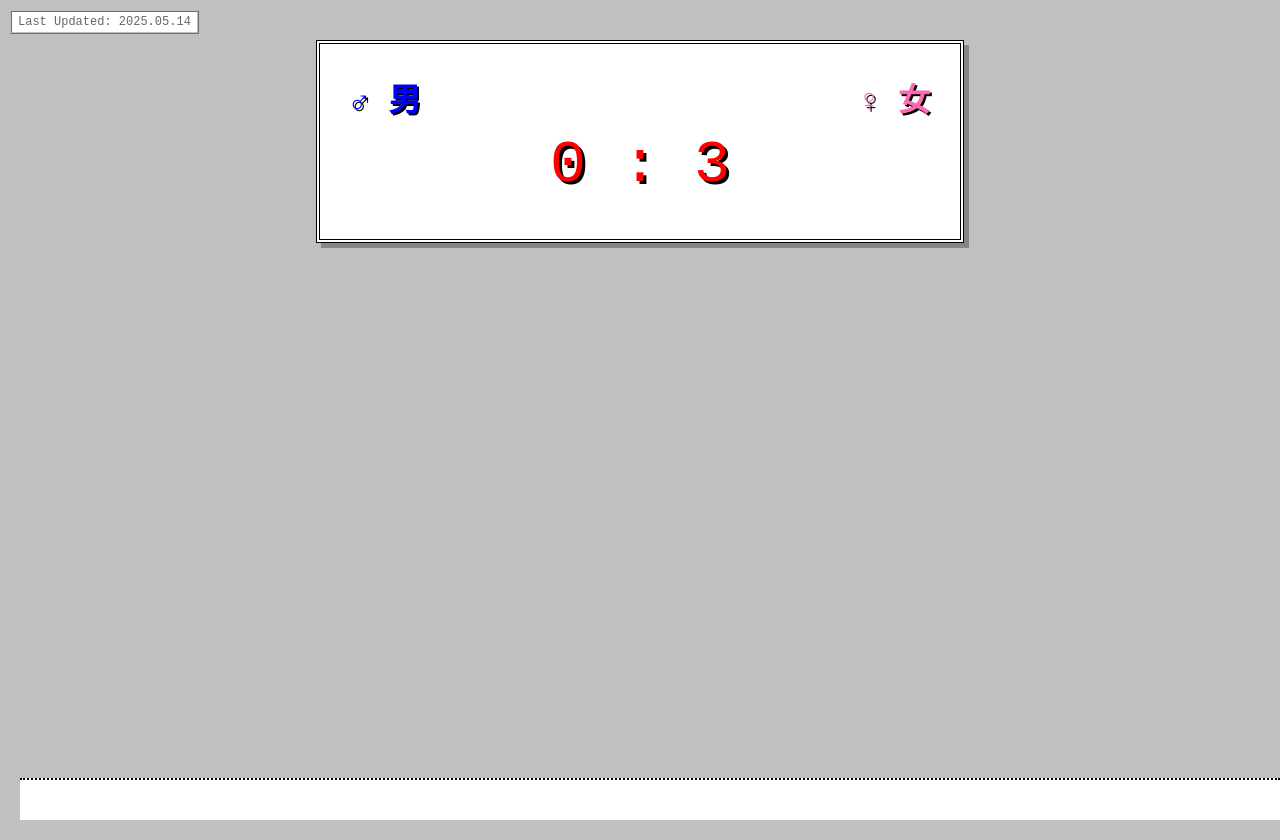
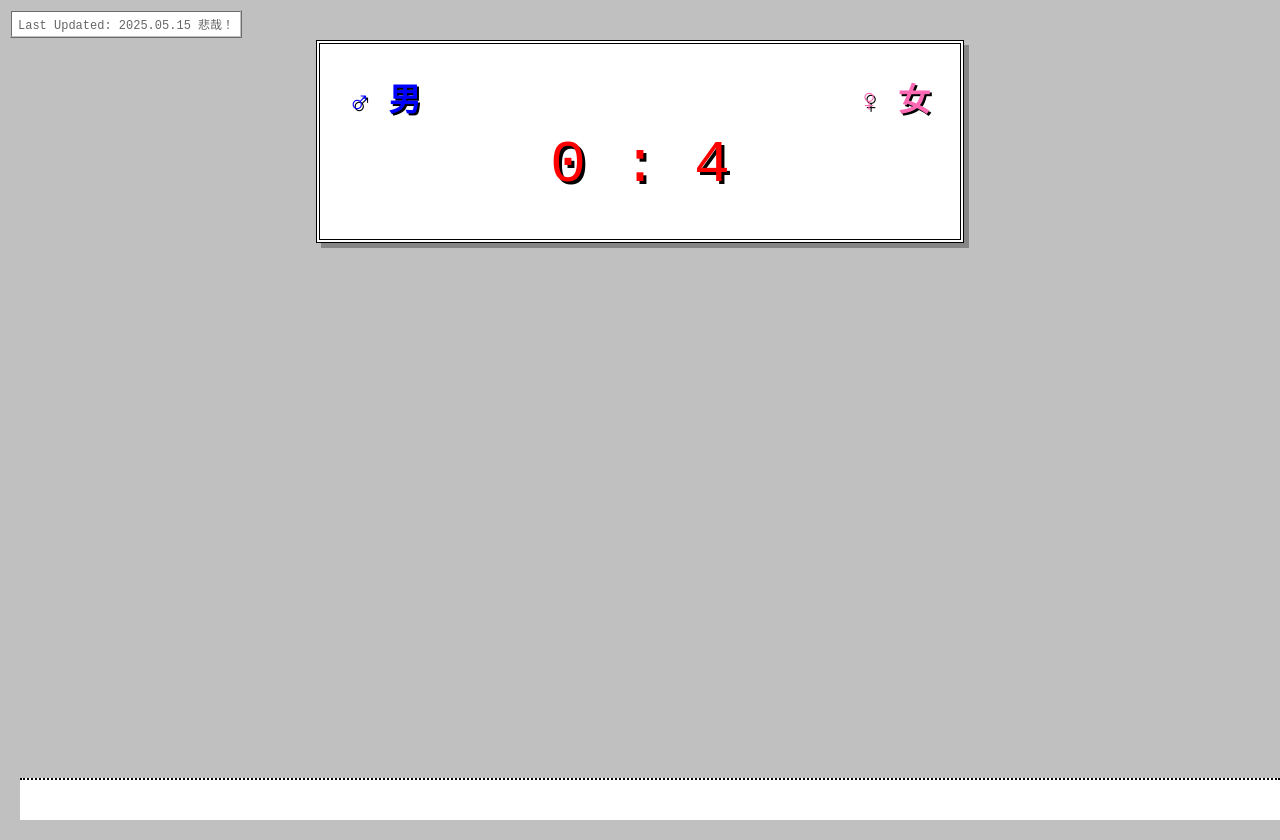
Before and after one commit to Nob0dy1sH3re/sc0reboardy, a plain HTML site: page index.html in a window 1280 px wide. Drawn offline with Linux system fonts and the light colour scheme.

Commit message:
Update index.html

```diff
--- a/index.html
+++ b/index.html
@@ -98,12 +98,12 @@
     </style>
 </head>
 <body>
-    <div class="update-date">Last Updated: 2025.05.14</div>
+    <div class="update-date">Last Updated: 2025.05.15 悲哉！</div>
 
     <div class="scoreboard">
         <div class="team male">♂ 男</div>
         <div class="team female">♀ 女</div>
-        <div class="score">0 : 3</div>
+        <div class="score">0 : 4</div>
     </div>
 
     <div class="footer">
```
